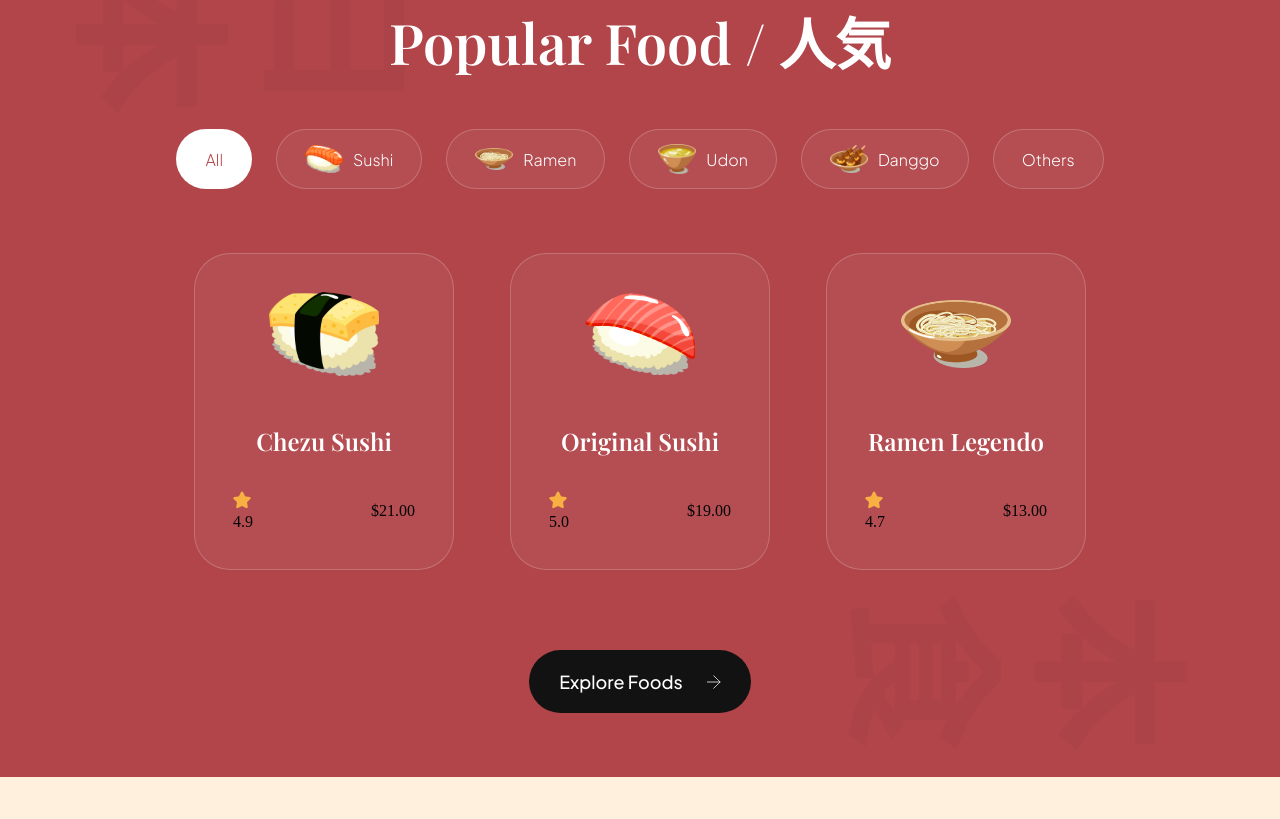
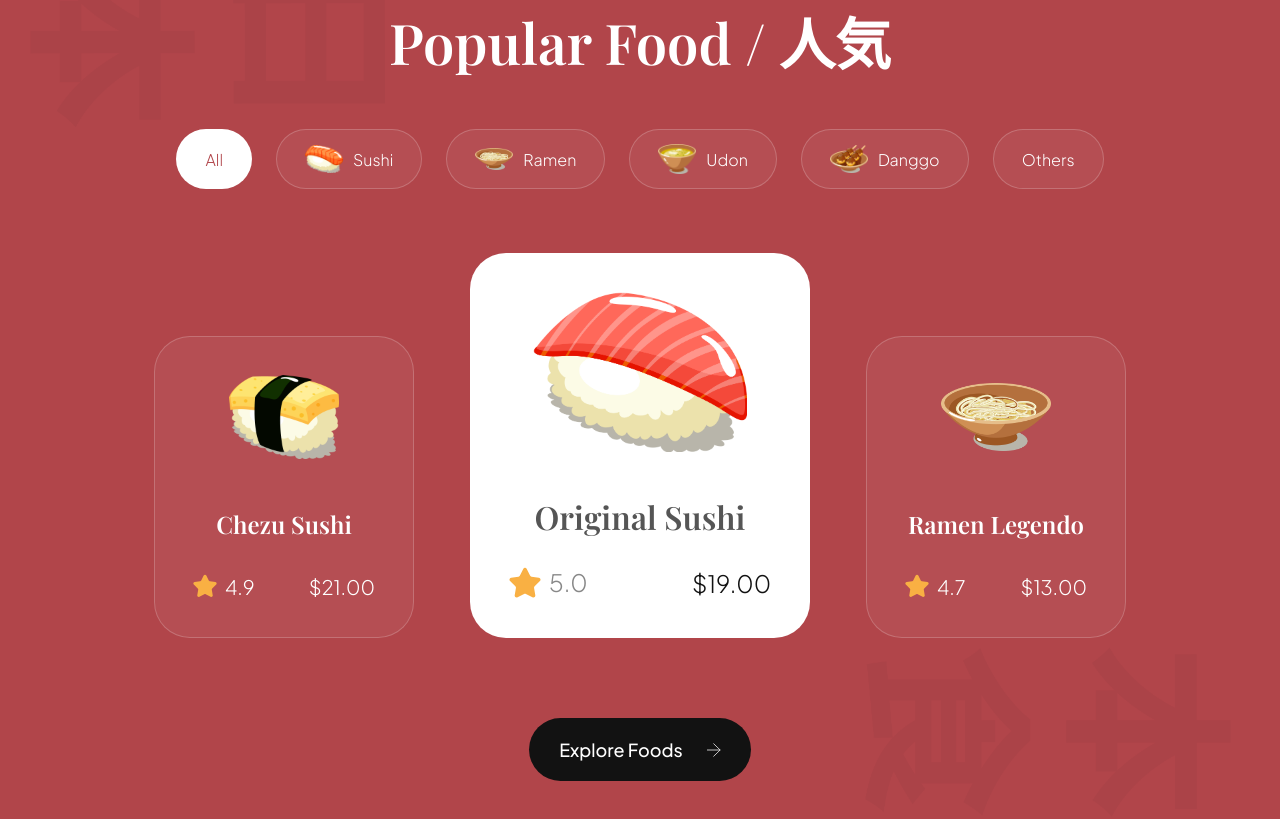
Before and after one commit to ASSAXIN06/Sushiman-Landing_Page_for_delivery_App, a website built with Vite: page index.html in a window 1280 px wide. Shown: the part 1579-2398 px from the top of the page. Before the commit the page ends 2356 px from the top, so only its background shows below. Built offline with nearby package versions, Linux system fonts and the light colour scheme.

Commit message:
update popular-foods__catalogue div with CSS in popular-foods section

```diff
--- a/css/sections/popular.css
+++ b/css/sections/popular.css
@@ -143,5 +143,63 @@
 }
 
 .popular-foods__card-rating {
+    display: flex;
+    justify-content: center;
+    gap : 8px;
+}
 
+.popular-foods__card-rating img {
+    height : 24px;
+    width : 24px;
+    object-fit: contain;
 }
+
+.popular-foods__card-rating p {
+    font-size: 20px;
+    font-weight: 300;
+    font-family: var(--plus-jakarta-sans);
+    color : #fff;
+}
+
+.popular-foods__card-price {
+    font-size: 20px;
+    font-weight: 300;
+    font-family: var(--plus-jakarta-sans);
+    color : #fff;
+}
+
+.popular-foods__card.active-card{
+    background-color: #fff;
+    min-width : 340px;
+}
+
+.popular-foods__card.active-card
+.popular-foods__card-image {
+    width : 214px;
+    height : 160px;
+}
+
+.popular-foods__card.active-card
+.popular-foods__card-title {
+    font-size: 32px;
+    color : var(--black-500);
+}
+
+
+.popular-foods__card.active-card
+.popular-foods__card-rating img {
+    height : 32px;
+    width : 32px;
+}
+
+.popular-foods__card.active-card
+.popular-foods__card-rating p {
+    font-size: 24px;
+    color : var(--gray-100);
+}
+
+.popular-foods__card.active-card
+.popular-foods__card-price {
+    font-size: 24px;
+    color : var(--secondary-color);
+}
--- a/index.html
+++ b/index.html
@@ -144,7 +144,7 @@
                             <img src="assets/star.svg" alt="star">
                             <p>4.9</p>
                         </div>
-                        <p>$21.00</p>
+                        <p class="popular-foods__card-price">$21.00</p>
                     </div>
                 </article>
                 <article class="popular-foods__card active-card">
@@ -155,7 +155,7 @@
                             <img src="assets/star.svg" alt="star">
                             <p>5.0</p>
                         </div>
-                        <p>$19.00</p>
+                        <p class="popular-foods__card-price">$19.00</p>
                     </div>
                 </article>
                 <article class="popular-foods__card">
@@ -166,7 +166,7 @@
                             <img src="assets/star.svg" alt="star">
                             <p>4.7</p>
                         </div>
-                        <p>$13.00</p>
+                        <p class="popular-foods__card-price">$13.00</p>
                     </div>
                 </article>
             </div>
```
